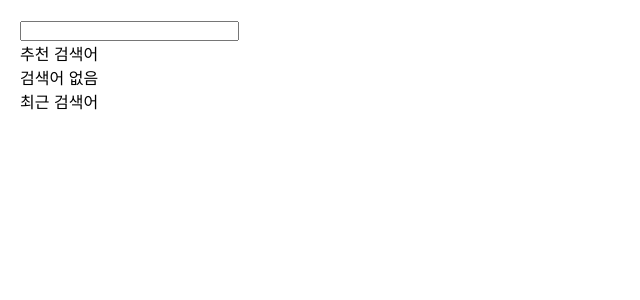
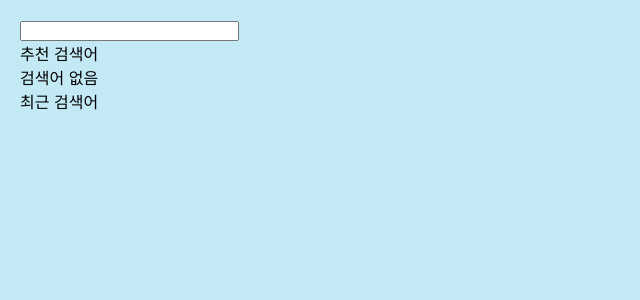
Before and after one commit to JJineu/search-disease, a React (Create React App) app: page / in a window 1280 px wide. Shown: the top 300 px of the page, without its empty margins (0-640 px from the left). Built offline with nearby package versions, Linux system fonts and the light colour scheme; a web font is replaced by a local one.

Commit message:
STYLE: 배경 색 수정

```diff
--- a/src/style.css
+++ b/src/style.css
@@ -32,4 +32,5 @@
 
 body {
   padding: 20px;
+  background-color: #c2e9f4;
 }
```
